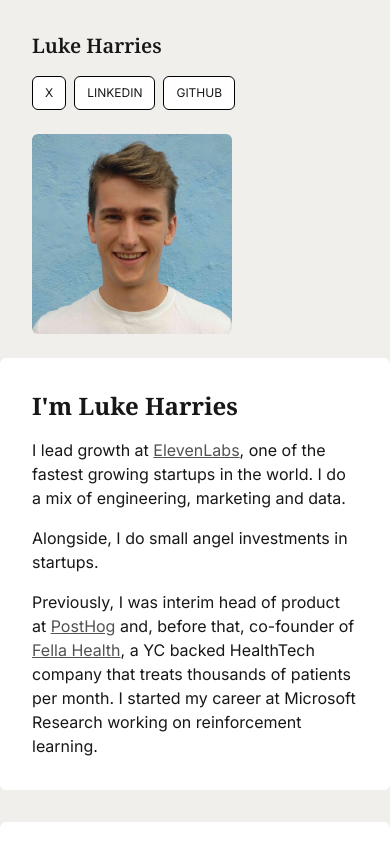
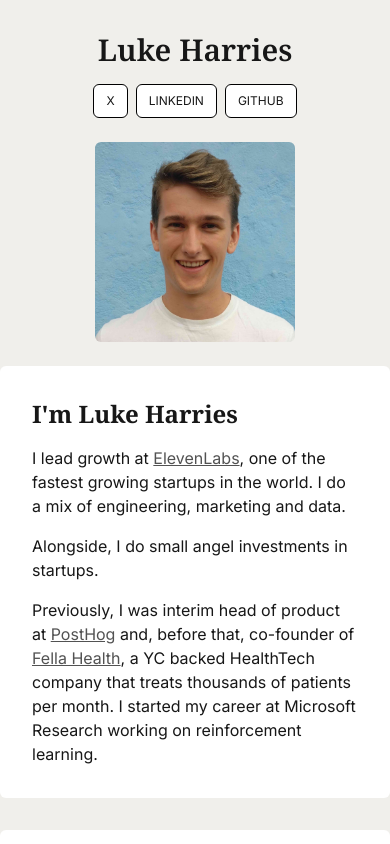
Before and after one commit to lharries/harries.co, a Next.js app: page / in a window 390 px wide. Shown: the top 844 px of the page. Built offline with nearby package versions, Linux system fonts and the light colour scheme.

Commit message:
improve mobile alignment

```diff
--- a/app/components.tsx
+++ b/app/components.tsx
@@ -241,8 +241,11 @@ export const Project = ({
 export const NavBar = () => {
   return (
     <Container>
-      <div className="flex flex-col md:flex-row gap-4 md:gap-0 mt-8 justify-between px-8 lg:px-0">
-        <Link href="/" className="font-semibold text-xl font-serif">
+      <div className="flex flex-col md:flex-row gap-4 md:gap-0 mt-8 justify-between px-8 lg:px-0 items-center">
+        <Link
+          href="/"
+          className="font-semibold text-3xl font-serif text-center"
+        >
           Luke Harries
         </Link>
         <div className="flex gap-2">
--- a/app/page.tsx
+++ b/app/page.tsx
@@ -21,7 +21,7 @@ export default function Home() {
     <div>
       <NavBar />
       <div className="mt-6 md:mt-40 flex flex-col gap-8 md:gap-40 pb-40">
-        <Container className="md:grid md:grid-cols-6 flex gap-6 flex-col-reverse">
+        <Container className="md:grid md:grid-cols-6 flex gap-6 flex-col-reverse items-center">
           <Card className="col-span-4">
             <h1 className="text-2xl font-bold font-serif">
               I&apos;m Luke Harries
```
Also changed, not shown: 2 other files (tests, documents, lock files or other folders).
